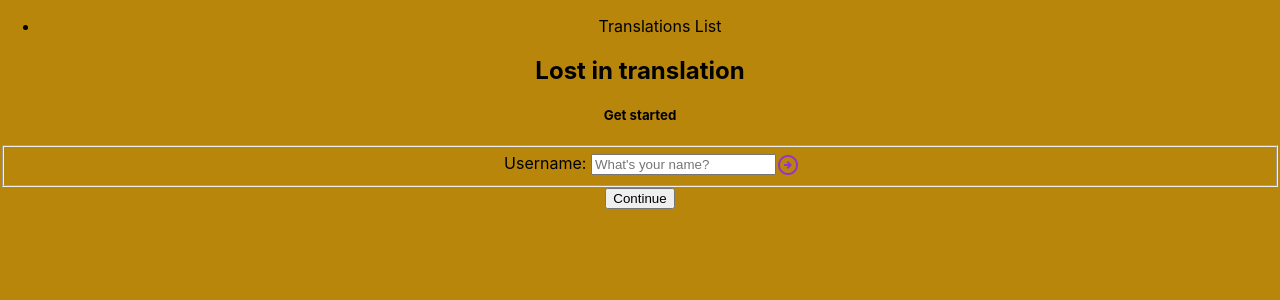
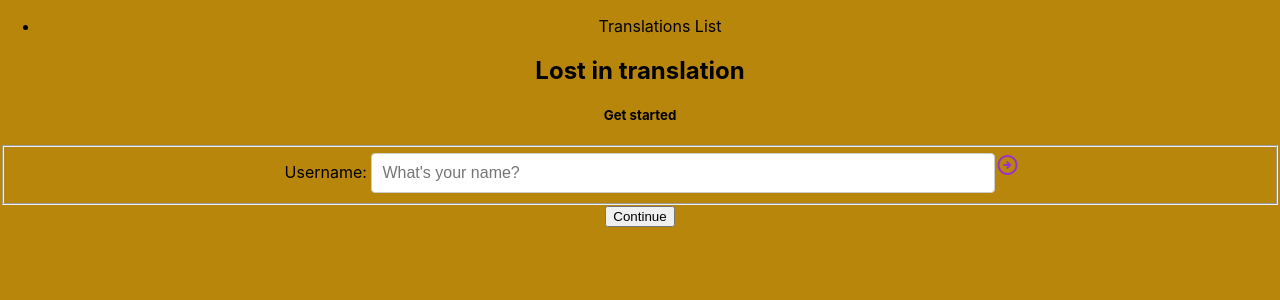
Before and after one commit to JustineJensen/assignment-2-react, a React (Create React App) app: page / in a window 1280 px wide. Shown: the top 300 px of the page. Built offline with nearby package versions, Linux system fonts and the light colour scheme; no server answers.

Commit message:
Feat: added display translations
Co-authored-by: William Evans <williamevans98@users.noreply.github.com>

```diff
--- a/src/components/Login/Login.css
+++ b/src/components/Login/Login.css
@@ -9,3 +9,19 @@ body{
   border-radius: 25px;
 
 }
+
+#inputField {
+  border: 1px solid #ccc;
+  border-radius: 4px;
+  padding: 10px;
+  font-size: 16px;
+  width: 50%;
+  box-sizing: border-box;
+  transition: border-color 0.3s ease;
+}
+
+#inputField:focus {
+  border-color: #6c63ff; /* Customize the color to match your design */
+  outline: none; /* Remove default blue outline on some browsers */
+  box-shadow: 0 0 5px rgba(108, 99, 255, 0.5); /* Optional: Add a subtle box-shadow */
+}
--- a/src/components/Login/LoginForm.jsx
+++ b/src/components/Login/LoginForm.jsx
@@ -64,12 +64,12 @@ const LoginForm = () => {
 
     return (
         <>
-        <h2>Lost in translation</h2>
+        <h2 id="test">Lost in translation</h2>
         <h5>Get started</h5>
         <form onSubmit={ handleSubmit(onSubmit) }>
             <fieldset id="fieldsetStyling">
-                <label htmlFor="username">Username: </label>
-                <input type="text" placeholder ="What's your name?"
+                <label  htmlFor="username">Username: </label>
+                <input id="inputField" type="text" placeholder ="What's your name?"
                 { ...register("username", usernameConfig)}
 
                 />
--- a/src/components/ProfilePage/ProfileActions.jsx
+++ b/src/components/ProfilePage/ProfileActions.jsx
@@ -5,6 +5,8 @@ import { StorageDelete } from "../../Utils/Storage"
 import deleteTranslations from "../../api/translation"
 import { STORAGE_KEY_USER } from "../../const/storageKeys"
 import { storageSave } from "../../Utils/Storage"
+import ProfileTranslationHistory from "./ProfileTranslationHistory"
+
 
 const ProfileActions = () => {
 
@@ -35,6 +37,7 @@ const ProfileActions = () => {
         }
         storageSave(STORAGE_KEY_USER,updatedUser)
         setUser(updatedUser)
+        //ProfileTranslationHistory()
     }
     return (
         <ul>
--- a/src/components/Translations/TranslationForm.jsx
+++ b/src/components/Translations/TranslationForm.jsx
@@ -7,7 +7,7 @@ import { useState } from "react";
 const TranslationForm = () => {
   const { register, handleSubmit } = useForm();
   const { user } = useUser();
-  const [translate, setTranslate] = useState();
+  const [displayImages, setDisplayImages] = useState([]);
 
   const onSubmit = (data) => {
     addTranslation(user, data.translationInput);
@@ -17,11 +17,17 @@ const TranslationForm = () => {
     for (let i = 0; i < inputText.length; i++) {
       translatedImages.push({
         key: i,
-        images: `/signs/${inputText[i]}.png`,
+        src: `/img/${inputText[i]}.png`,
         altText: inputText[i],
       });
     }
+    setDisplayImages(translatedImages)
   };
+
+  const translationList = displayImages.map((img, index) => (
+    <img key={img.key} src={img.src} alt={img.altText}></img>
+  ));
+
 
   return (
     <>
@@ -40,7 +46,7 @@ const TranslationForm = () => {
           Translate
         </button>
       </form>
-      <div id="outputField"></div>
+      <div id="outputField"> {translationList}</div>
     </>
   );
 };
--- a/src/views/TranslationPage.jsx
+++ b/src/views/TranslationPage.jsx
@@ -5,8 +5,6 @@ import TranslationButton from "../components/Translations/TranslationButton"
 
 
 const TranslationPage = () => {
-
-
 return (
     <>
     <h2>Translations</h2>
```
